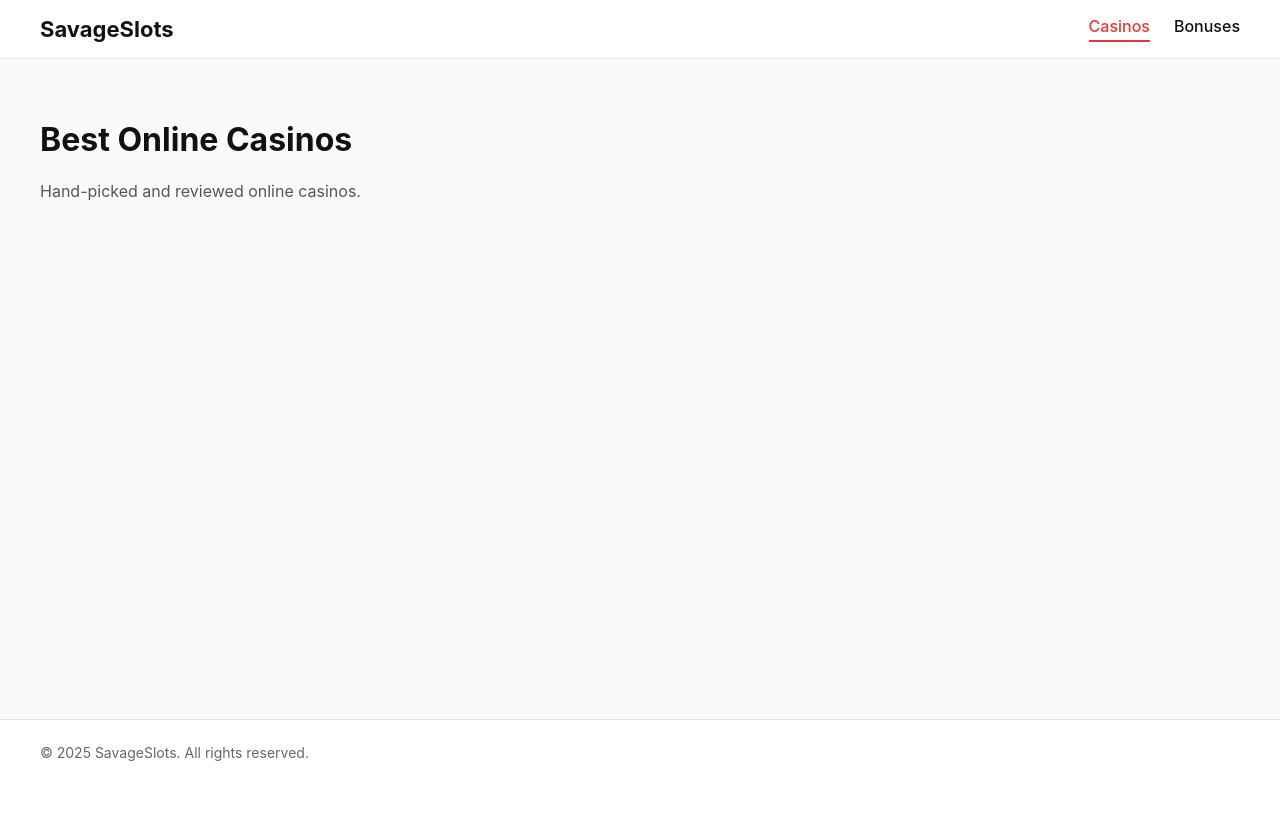
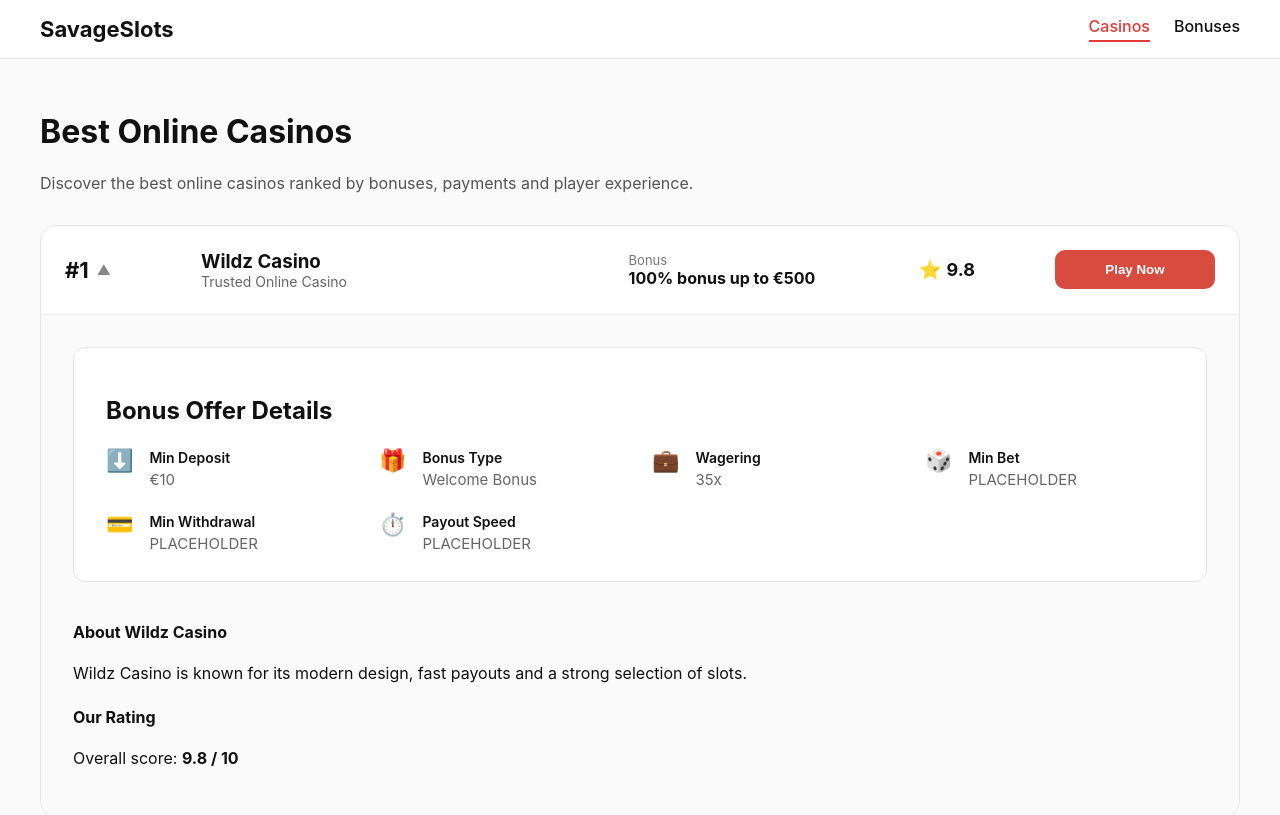
Before and after one commit to Savageslots/casino-review-site, a React (Vite) app: page /#/casinos in a window 1280 px wide. Shown: the top 815 px of the page. Built offline with nearby package versions, Linux system fonts and the light colour scheme.

Commit message:
Casino ranking with expandable cards

```diff
--- a/src/components/CasinoCard.jsx
+++ b/src/components/CasinoCard.jsx
@@ -1,22 +1,27 @@
 function CasinoCard({ rank, name, bonus, rating }) {
   return (
     <div style={cardStyle}>
+      {/* RANK */}
       <div style={rankStyle}>#{rank}</div>
 
-      <div style={logoPlaceholder}>
-        {name}
+      {/* CASINO INFO */}
+      <div style={casinoStyle}>
+        <div style={casinoName}>{name}</div>
+        <div style={casinoSub}>Trusted Online Casino</div>
       </div>
 
+      {/* BONUS */}
       <div>
-        <strong>Bonus</strong>
-        <div>{bonus}</div>
+        <div style={label}>Bonus</div>
+        <div style={value}>{bonus}</div>
       </div>
 
-      <div>
-        <strong>Rating</strong>
-        <div>⭐ {rating}</div>
+      {/* RATING */}
+      <div style={ratingStyle}>
+        ⭐ {rating}
       </div>
 
+      {/* CTA */}
       <button style={ctaStyle}>
         Play Now
       </button>
@@ -30,26 +35,52 @@ export default CasinoCard;
 
 const cardStyle = {
   display: "grid",
-  gridTemplateColumns: "60px 1fr 1fr 120px 140px",
+  gridTemplateColumns: "60px 2fr 2fr 1fr 160px",
   alignItems: "center",
-  gap: 16,
-  padding: 20,
+  gap: 20,
+  padding: "20px 24px",
   border: "1px solid #e5e5e5",
   borderRadius: 12,
   background: "#fff",
 };
 
 const rankStyle = {
-  fontSize: 20,
+  fontSize: 22,
   fontWeight: 700,
 };
 
-const logoPlaceholder = {
+const casinoStyle = {
+  display: "flex",
+  flexDirection: "column",
+};
+
+const casinoName = {
+  fontWeight: 600,
+  fontSize: 16,
+};
+
+const casinoSub = {
+  fontSize: 13,
+  color: "#777",
+};
+
+const label = {
+  fontSize: 12,
+  color: "#777",
+  marginBottom: 4,
+};
+
+const value = {
   fontWeight: 600,
 };
 
+const ratingStyle = {
+  fontWeight: 700,
+  color: "#f39c12",
+};
+
 const ctaStyle = {
-  padding: "12px 16px",
+  padding: "12px 18px",
   background: "#e53935",
   color: "#fff",
   border: "none",
--- /dev/null
+++ b/src/components/CasinoExpandableCard.jsx
@@ -0,0 +1,130 @@
+import CasinoInfoGrid from "./CasinoInfoGrid";
+
+export default function CasinoExpandableCard({
+  index,
+  casino,
+  isOpen,
+  onToggle,
+}) {
+  return (
+    <div style={cardWrapper}>
+      {/* MAIN CARD */}
+      <div style={cardMain}>
+        {/* RANK + ARROW */}
+        <div style={rankWrapper} onClick={onToggle}>
+          <span style={rankNumber}>#{index}</span>
+          <span style={arrow}>{isOpen ? "▲" : "▼"}</span>
+        </div>
+
+        {/* INFO */}
+        <div style={infoStyle}>
+          <h3 style={{ margin: 0 }}>{casino.name}</h3>
+          <span style={{ color: "#666", fontSize: 14 }}>
+            Trusted Online Casino
+          </span>
+        </div>
+
+        {/* BONUS */}
+        <div style={bonusStyle}>
+          <div style={{ fontSize: 13, color: "#777" }}>Bonus</div>
+          <strong>{casino.bonus}</strong>
+        </div>
+
+        {/* RATING */}
+        <div style={ratingStyle}>
+          ⭐ <strong>{casino.rating}</strong>
+        </div>
+
+        {/* CTA */}
+        <button style={ctaStyle}>Play Now</button>
+      </div>
+
+      {/* EXPANDED */}
+      {isOpen && (
+        <div style={expanded}>
+          <CasinoInfoGrid
+            title="Bonus Offer Details"
+            items={casino.details}
+          />
+
+          <section style={{ marginTop: 32 }}>
+            <h4>About {casino.name}</h4>
+            <p>{casino.description}</p>
+          </section>
+
+          <section style={{ marginTop: 24 }}>
+            <h4>Our Rating</h4>
+            <p>
+              Overall score: <strong>{casino.rating} / 10</strong>
+            </p>
+          </section>
+        </div>
+      )}
+    </div>
+  );
+}
+
+/* ================= STYLES ================= */
+
+const cardWrapper = {
+  border: "1px solid #e6e6e6",
+  borderRadius: 16,
+  marginBottom: 24,
+  background: "#fff",
+  overflow: "hidden",
+};
+
+const cardMain = {
+  display: "grid",
+  gridTemplateColumns: "120px 1.5fr 1fr 120px 160px",
+  alignItems: "center",
+  padding: "24px",
+  gap: 16,
+};
+
+const rankWrapper = {
+  display: "flex",
+  alignItems: "center",
+  gap: 8,
+  cursor: "pointer",
+  userSelect: "none",
+};
+
+const rankNumber = {
+  fontSize: 22,
+  fontWeight: 700,
+};
+
+const arrow = {
+  fontSize: 14,
+  color: "#888",
+};
+
+const infoStyle = {
+  display: "flex",
+  flexDirection: "column",
+};
+
+const bonusStyle = {
+  fontSize: 16,
+};
+
+const ratingStyle = {
+  fontSize: 18,
+};
+
+const ctaStyle = {
+  padding: "12px 20px",
+  background: "#d84b3f",
+  color: "#fff",
+  border: "none",
+  borderRadius: 10,
+  fontWeight: 600,
+  cursor: "pointer",
+};
+
+const expanded = {
+  padding: "32px",
+  borderTop: "1px solid #eee",
+  background: "#fafafa",
+};
--- /dev/null
+++ b/src/components/CasinoInfoGrid.jsx
@@ -0,0 +1,67 @@
+function CasinoInfoGrid({ title, items }) {
+  return (
+    <section style={wrapperStyle}>
+      <h2 style={titleStyle}>{title}</h2>
+
+      <div style={gridStyle}>
+        {items.map((item, index) => (
+          <div key={index} style={itemStyle}>
+            <div style={iconStyle}>{item.icon}</div>
+
+            <div>
+              <div style={labelStyle}>{item.label}</div>
+              <div style={valueStyle}>{item.value}</div>
+            </div>
+          </div>
+        ))}
+      </div>
+    </section>
+  );
+}
+
+export default CasinoInfoGrid;
+
+/* ===== styles ===== */
+
+const wrapperStyle = {
+  background: "#fff",
+  border: "1px solid #e6e6e6",
+  borderRadius: 12,
+  padding: "28px 32px",
+  marginBottom: 40,
+};
+
+const titleStyle = {
+  fontSize: 24,
+  fontWeight: 700,
+  marginBottom: 24,
+};
+
+const gridStyle = {
+  display: "grid",
+  gridTemplateColumns: "repeat(auto-fit, minmax(220px, 1fr))",
+  gap: 24,
+};
+
+const itemStyle = {
+  display: "flex",
+  alignItems: "flex-start",
+  gap: 16,
+};
+
+const iconStyle = {
+  fontSize: 22,
+  lineHeight: "22px",
+};
+
+const labelStyle = {
+  fontSize: 14,
+  fontWeight: 600,
+  color: "#111",
+  marginBottom: 4,
+};
+
+const valueStyle = {
+  fontSize: 15,
+  color: "#666",
+};
--- a/src/pages/Casinos.jsx
+++ b/src/pages/Casinos.jsx
@@ -1,18 +1,66 @@
+import { useState } from "react";
+import CasinoExpandableCard from "../components/CasinoExpandableCard";
+
 export default function Casinos() {
+  const [openIndex, setOpenIndex] = useState(1);
+
+  const casinos = [
+    {
+      name: "Wildz Casino",
+      bonus: "100% bonus up to €500",
+      rating: 9.8,
+      description:
+        "Wildz Casino is known for its modern design, fast payouts and a strong selection of slots.",
+      details: [
+        { icon: "⬇️", label: "Min Deposit", value: "€10" },
+        { icon: "🎁", label: "Bonus Type", value: "Welcome Bonus" },
+        { icon: "💼", label: "Wagering", value: "35x" },
+        { icon: "🎲", label: "Min Bet", value: "PLACEHOLDER" },
+        { icon: "💳", label: "Min Withdrawal", value: "PLACEHOLDER" },
+        { icon: "⏱️", label: "Payout Speed", value: "PLACEHOLDER" },
+      ],
+    },
+    {
+      name: "Casino 2",
+      bonus: "PLACEHOLDER",
+      rating: "—",
+      description: "Description of Casino 2.",
+      details: [{ icon: "🎁", label: "Bonus", value: "PLACEHOLDER" }],
+    },
+    {
+      name: "Casino 3",
+      bonus: "PLACEHOLDER",
+      rating: "—",
+      description: "Description of Casino 3.",
+      details: [{ icon: "🎁", label: "Bonus", value: "PLACEHOLDER" }],
+    },
+  ];
+
   return (
-    <main style={pageStyle}>
+    <main style={page}>
       <h1>Best Online Casinos</h1>
       <p style={{ color: "#555", marginBottom: 32 }}>
-        Hand-picked and reviewed online casinos.
+        Discover the best online casinos ranked by bonuses, payments and player
+        experience.
       </p>
 
-      {/* тут далі буде список CasinoCard */}
+      {casinos.map((casino, i) => (
+        <CasinoExpandableCard
+          key={i}
+          index={i + 1}
+          casino={casino}
+          isOpen={openIndex === i + 1}
+          onToggle={() =>
+            setOpenIndex(openIndex === i + 1 ? null : i + 1)
+          }
+        />
+      ))}
     </main>
   );
 }
 
-const pageStyle = {
+const page = {
   maxWidth: "1200px",
   margin: "0 auto",
-  padding: "40px",
+  padding: "32px 24px",
 };
```
Also changed, not shown: src/components/CasinoAccordion.jsx (added, +80 -0 lines).
